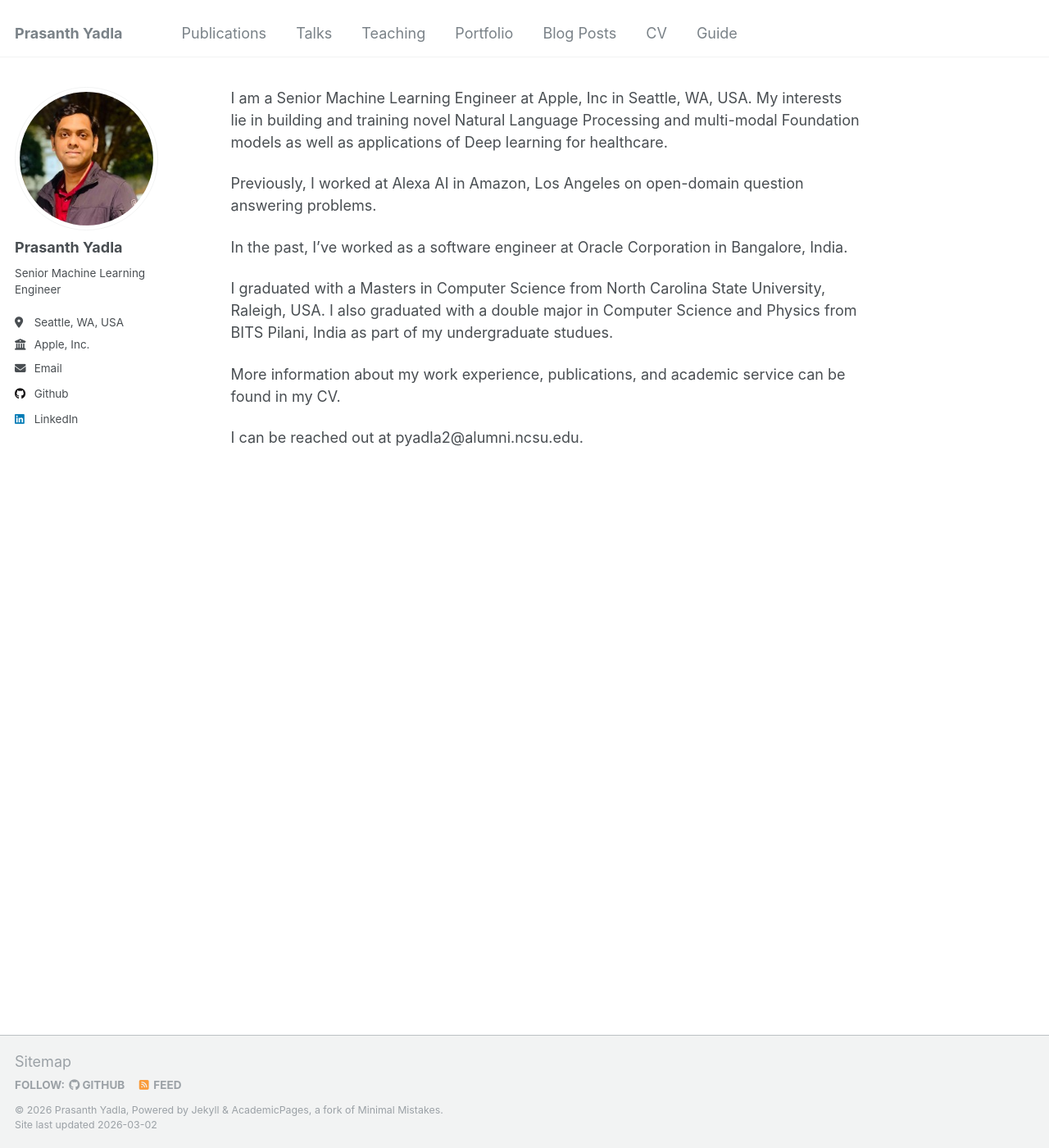
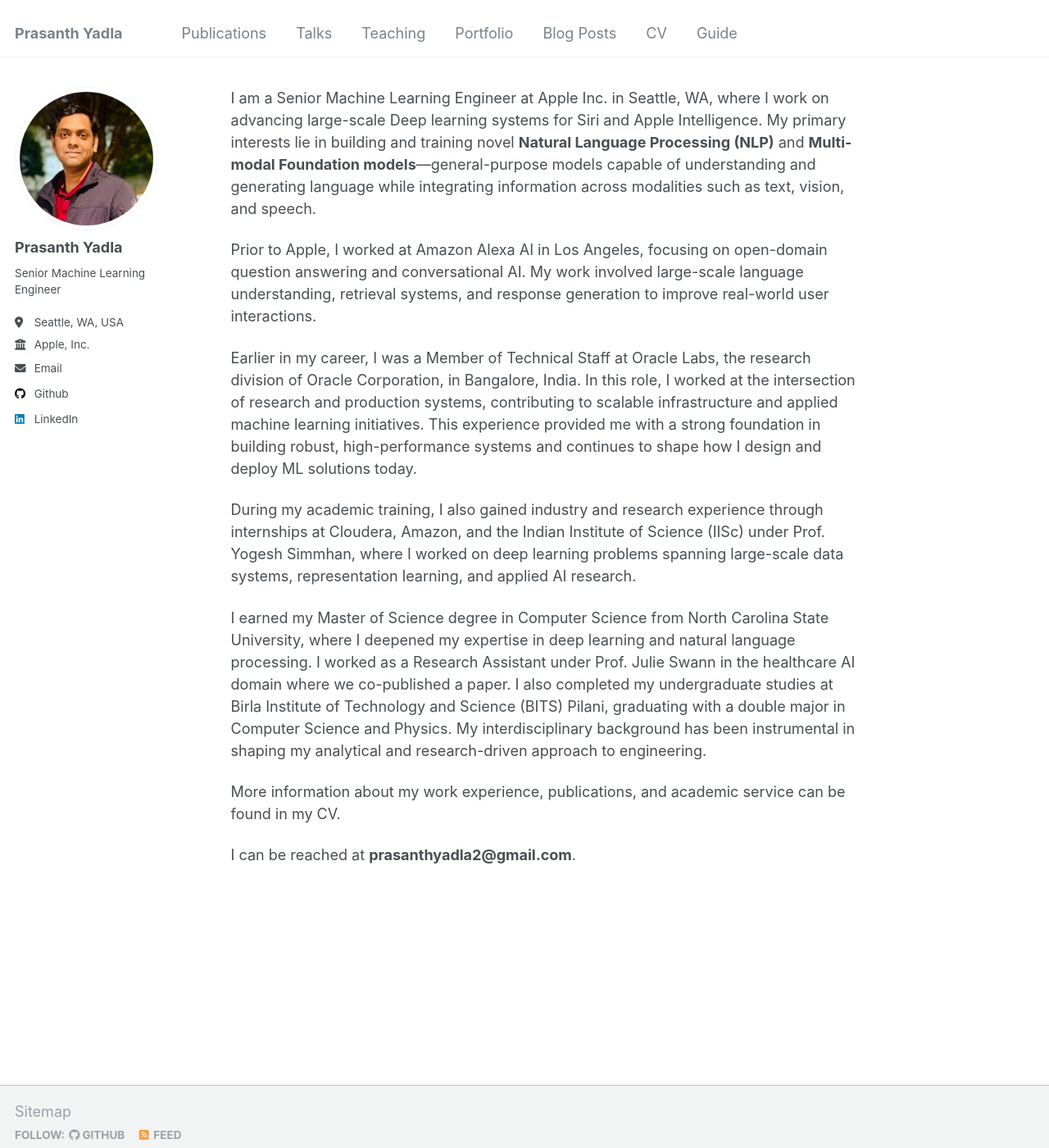
Before and after one commit to prashantyadla/prashantyadla.github.io, a Jekyll site: the page built from _pages/about.md, in a window 1280 px wide and 1400 px high. Shown: the whole window at 82% size. Built offline with Jekyll 4.4.1, drawn with Linux system fonts in a browser that asks for light colours.

Commit message:
Update about.md

```diff
--- a/_pages/about.md
+++ b/_pages/about.md
@@ -7,18 +7,19 @@
   - /about.html
 ---
 
-I am a Senior Machine Learning Engineer at Apple, Inc in Seattle, WA, USA. My interests lie in building and training novel Natural Language Processing and multi-modal Foundation models as well as applications of Deep learning for healthcare.
+I am a Senior Machine Learning Engineer at Apple Inc. in Seattle, WA, where I work on advancing large-scale Deep learning systems for Siri and Apple Intelligence. My primary interests lie in building and training novel **Natural Language Processing (NLP)** and **Multi-modal Foundation models**—general-purpose models capable of understanding and generating language while integrating information across modalities such as text, vision, and speech.
 
-Previously, I worked at Alexa AI in Amazon, Los Angeles on open-domain question answering problems.
+Prior to Apple, I worked at Amazon Alexa AI in Los Angeles, focusing on open-domain question answering and conversational AI. My work involved large-scale language understanding, retrieval systems, and response generation to improve real-world user interactions.
 
-In the past, I’ve worked as a software engineer at Oracle Corporation in Bangalore, India.
+Earlier in my career, I was a Member of Technical Staff at Oracle Labs, the research division of Oracle Corporation, in Bangalore, India. In this role, I worked at the intersection of research and production systems, contributing to scalable infrastructure and applied machine learning initiatives. This experience provided me with a strong foundation in building robust, high-performance systems and continues to shape how I design and deploy ML solutions today.
 
-I graduated with a Masters in Computer Science from North Carolina State University, Raleigh, USA. I also graduated with a double major in Computer Science and Physics from BITS Pilani, India as part of my undergraduate studues.
+During my academic training, I also gained industry and research experience through internships at Cloudera, Amazon, and the Indian Institute of Science (IISc) under Prof. Yogesh Simmhan, where I worked on deep learning problems spanning large-scale data systems, representation learning, and applied AI research.
+
+I earned my Master of Science degree in Computer Science from North Carolina State University, where I deepened my expertise in deep learning and natural language processing. I worked as a Research Assistant under Prof. Julie Swann in the healthcare AI domain where we co-published a paper. I also completed my undergraduate studies at Birla Institute of Technology and Science (BITS) Pilani, graduating with a double major in Computer Science and Physics. My interdisciplinary background has been instrumental in shaping my analytical and research-driven approach to engineering.
 
 More information about my work experience, publications, and academic service can be found in my CV.
 
-I can be reached out at pyadla2@alumni.ncsu.edu.
-
+I can be reached at **prasanthyadla2@gmail.com**.
 
 
 
```
